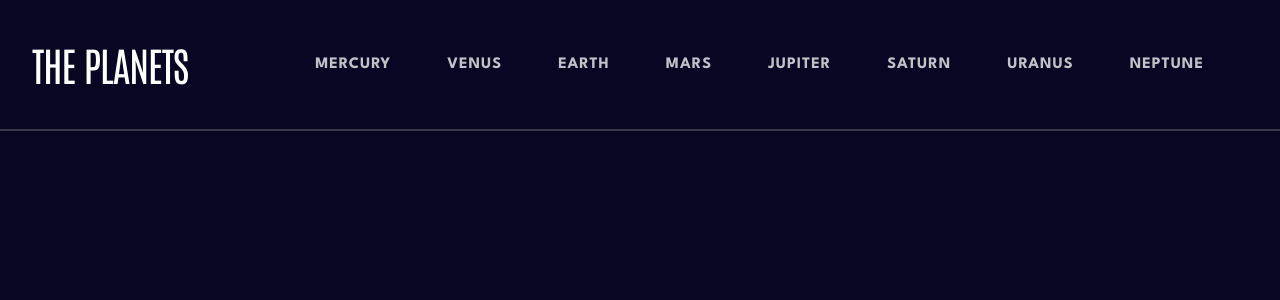
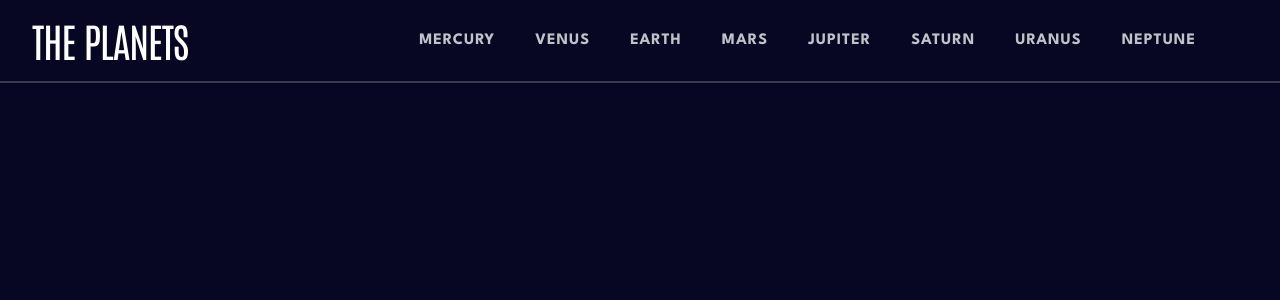
Before and after one commit to CrownedTechie/planets-fact, a React (Vite) app: page / in a window 1280 px wide. Shown: the top 300 px of the page. Built offline with nearby package versions, Linux system fonts and the light colour scheme.

Commit message:
--style tweaks

```diff
--- a/src/components/header/Header.module.css
+++ b/src/components/header/Header.module.css
@@ -9,7 +9,6 @@
  outline: 1px yellow dotted;
  outline-offset: .125rem;
 }
-
 
 .h1 {
  text-transform: uppercase;
--- a/src/components/navLink/navLink.module.css
+++ b/src/components/navLink/navLink.module.css
@@ -43,6 +43,8 @@
 
  .li {
   border: 4px solid transparent;
+  padding: 0;
+  margin-right: 2rem;
  }
 
  .li:hover {
```
